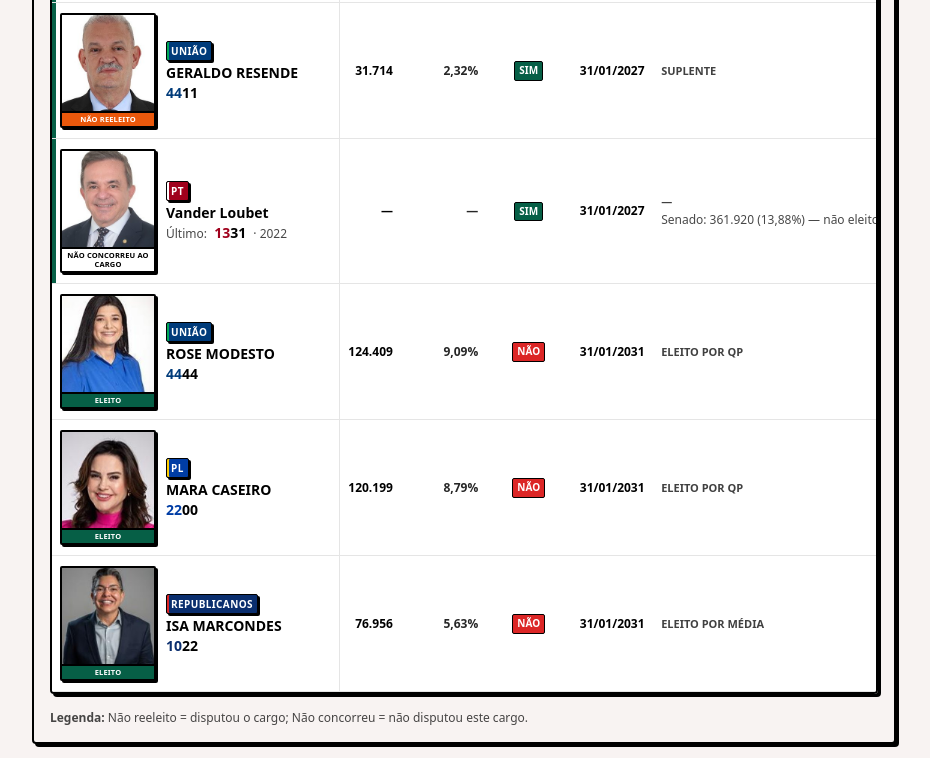
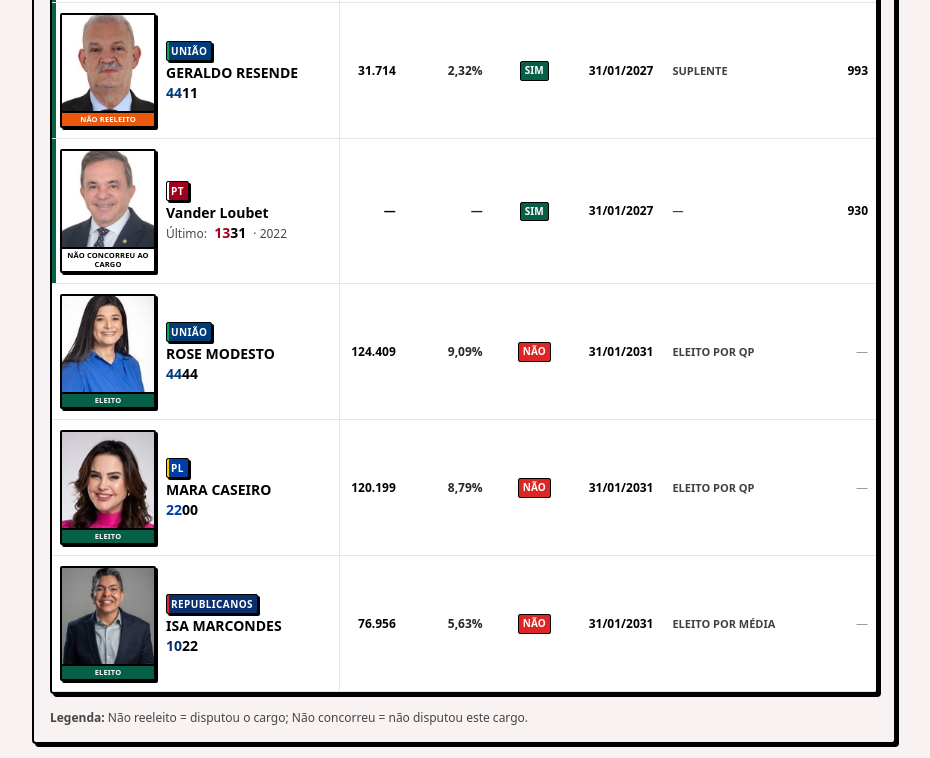
Before and after one commit to Scimmiesco/app, an Angular app: page /cidade/5002704 in a window 1280 px wide. Shown: the part 4300-5058 px from the top of the page, without its empty margins (176-1106 px from the left). Built offline with nearby package versions, Linux system fonts and the light colour scheme.

Commit message:
fix(ui): display simple dash for situation when candidate did not run for federal deputy

```diff
--- a/src/app/cidade/cidade.component.html
+++ b/src/app/cidade/cidade.component.html
@@ -1920,17 +1920,7 @@
                     <td class="cell-mandato-fim hidden sm:table-cell">
                       {{ formatarDataIso(dep.mandato_fim) }}
                     </td>
-                    <td class="cell-situacao">
-                      {{ dep.situacao || '—' }}
-                      @if (dep.cargo_2026 && dep.cargo_2026 !== 'Deputado Federal') {
-                        <span class="block text-[11px] text-meta mt-0.5">
-                          {{ dep.cargo_2026 === 'Senador' ? 'Senado' : dep.cargo_2026 }}:
-                          {{ formatarNumero(dep.votos_2026_outro) }} ({{
-                            formatarPct(dep.pct_2026_outro)
-                          }}) — {{ dep.situacao_2026_outro || 'não eleito' | lowercase }}
-                        </span>
-                      }
-                    </td>
+                    <td class="cell-situacao">{{ dep.situacao || '—' }}</td>
                     <td class="cell-votos-mandato hidden md:table-cell">
                       @if (
                         dep.votos_nominais_mandato_atual !== null &&
```
Also changed, not shown: 1 other file (tests, documents, lock files or other folders).
